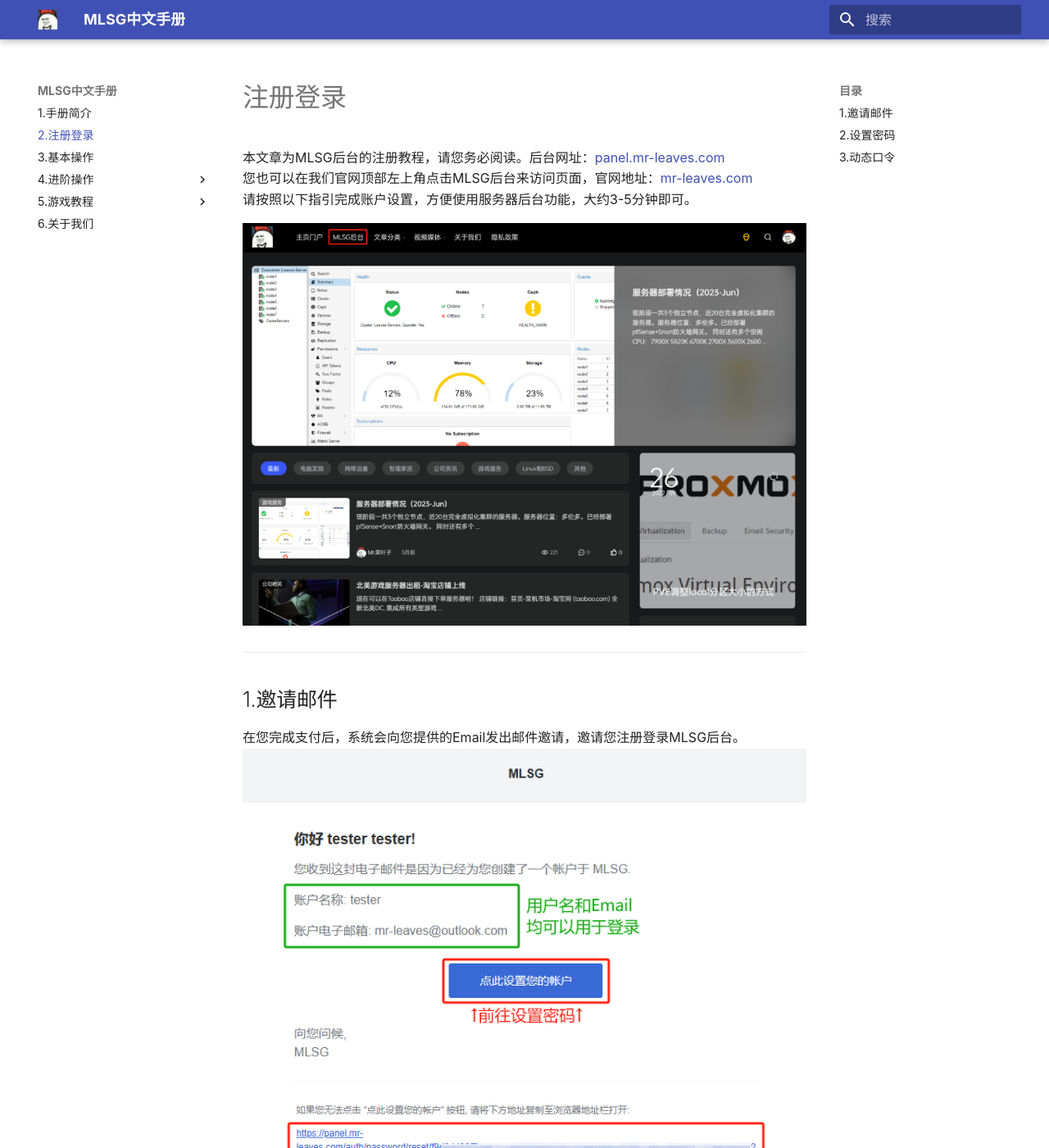
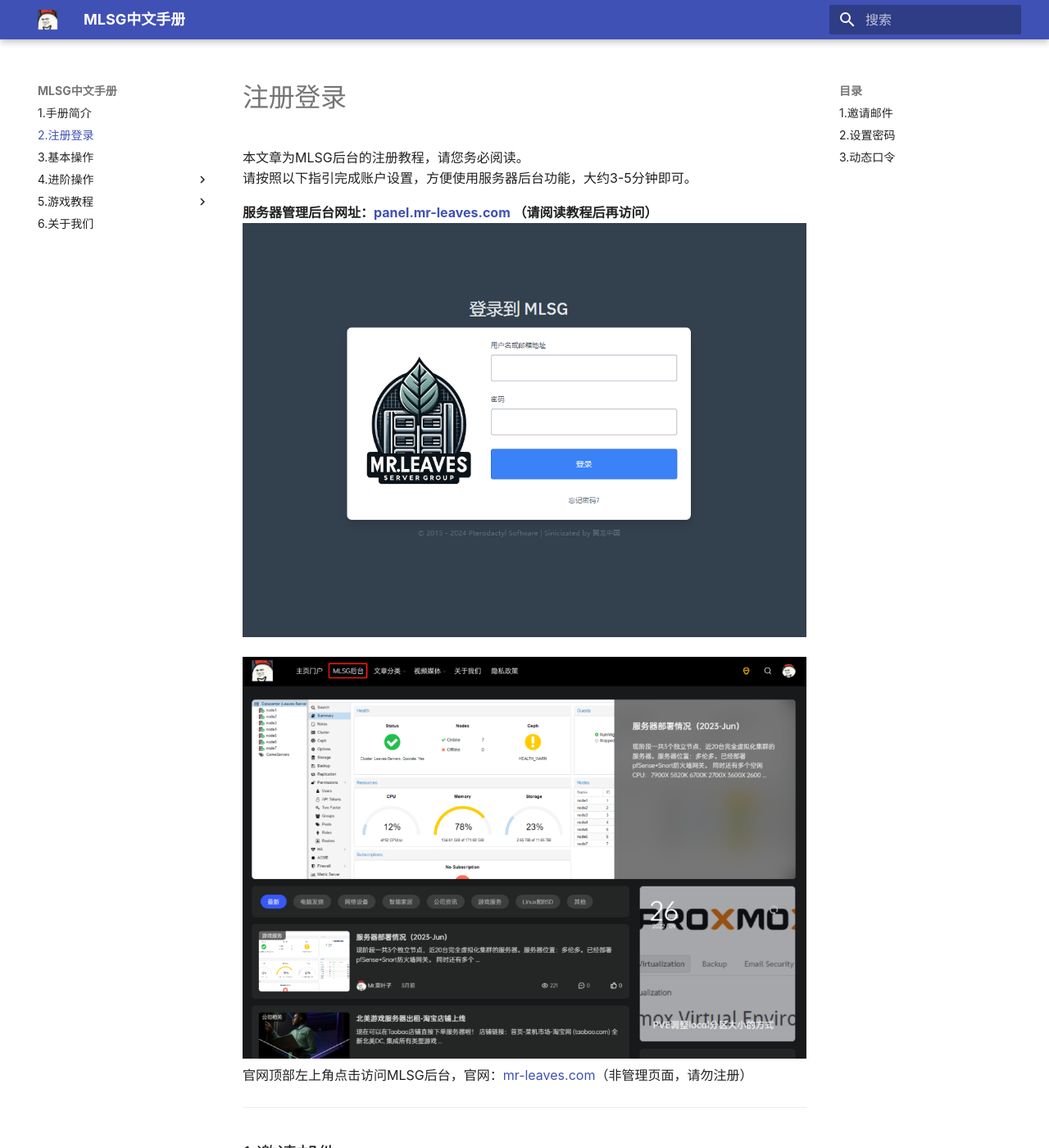
Before and after one commit to KenRen98/Manual, an MkDocs documentation site: the page built from docs/0-serversignup.md, in a window 1280 px wide and 1400 px high. Shown: the whole window at 82% size. Built offline with MkDocs 1.6.1 and Material for MkDocs 9.7.7, drawn with Linux system fonts in a browser that asks for light colours; some web fonts are replaced.

Commit message:
fix confusion

```diff
--- a/docs/0-serversignup.md
+++ b/docs/0-serversignup.md
@@ -1,9 +1,12 @@
 # 注册登录
-本文章为MLSG后台的注册教程，请您务必阅读。后台网址：[panel.mr-leaves.com](http://panel.mr-leaves.com)
-您也可以在我们官网顶部左上角点击MLSG后台来访问页面，官网地址：[mr-leaves.com](http://mr-leaves.com)
+本文章为MLSG后台的注册教程，请您务必阅读。
 请按照以下指引完成账户设置，方便使用服务器后台功能，大约3-5分钟即可。
 
+**服务器管理后台网址：[panel.mr-leaves.com](http://panel.mr-leaves.com) （请阅读教程后再访问）**
+![后台网站](\assets\1.0\panel-website.png)
+
 ![公司官网](\assets\1.0\official-website.png)
+官网顶部左上角点击访问MLSG后台，官网：[mr-leaves.com](http://mr-leaves.com)（非管理页面，请勿注册）
 
 ---
 
```
Also changed, not shown: docs/assets/1.0/panel-website.png (added).
